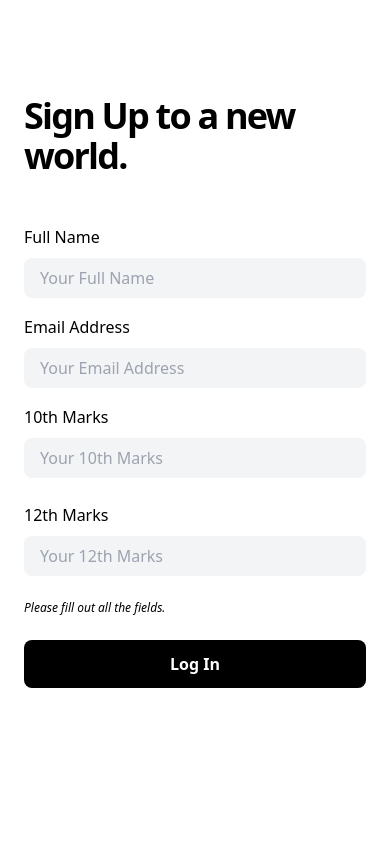
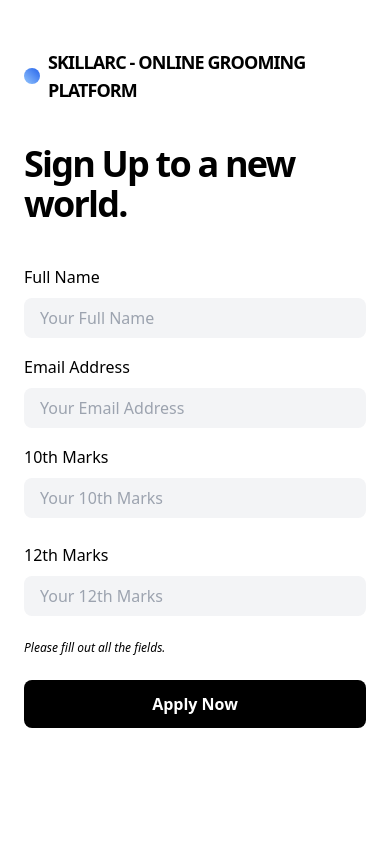
Before and after one commit to Cassablonka/Mailchimp, a Flask app: page / in a window 390 px wide. Run offline with Flask 2, Linux system fonts and the light colour scheme.

Commit message:
Bug fixes and enhancement.

```diff
--- a/main.py
+++ b/main.py
@@ -17,4 +17,4 @@ def hello():
 
 
 if __name__ == '__main__':
-    app.run()
+    app.run(debug=True)
--- a/templates/index.html
+++ b/templates/index.html
@@ -13,28 +13,33 @@
             </div>
             <div class="flex w-full h-screen mt-12 px-6 bg-white md:max-w-md lg:max-w-full md:mx-auto md:w-1/2 xl:w-1/3 lg:px-16 xl:px-12 items-left justify-left">
               <div class="w-full py-18 lg:py-6 lg:h-100">
-                <h1 class="my-12 text-4xl font-semibold tracking-tighter text-black-700 sm:text-5xl title-font">Sign Up to a new world.</h1>
+                  <a class="flex items-center w-full mb-4 font-medium text-blueGray-900 title-font md:mb-0">
+                  <div class="w-2 h-2 p-2 mr-2 rounded-full bg-gradient-to-tr from-blue-300 to-blue-600">
+                  </div>
+                  <h2 class="text-lg font-bold tracking-tighter text-black uppercase duration-500 ease-in-out transform ttransition hover:text-lightBlue-500 dark:text-blueGray-400"> SkillArc - Online grooming platform </h2>
+                </a>
+                <h1 class="my-10 text-4xl font-semibold tracking-tighter text-black-700 sm:text-5xl title-font">Sign Up to a new world.</h1>
                 <form class="mt-6" action="/" method="POST">
                         <div>
                           <label class="block text-base font-medium leading-relaxed text-blueGray-700">Full Name</label>
-                          <input type="text" name="fullname" id="" placeholder="Your Full Name " class="w-full px-4 py-2 mt-2 text-base transition duration-500 ease-in-out transform border-transparent rounded-lg bg-gray-100 focus:outline-none focus:shadow-outline focus:ring-2 ring-offset-current ring-offset-2 ext-black focus:border-blueGray-500">
+                          <input type="text" name="fullname" placeholder="Your Full Name " class="w-full px-4 py-2 mt-2 text-base transition duration-500 ease-in-out transform border-transparent rounded-lg bg-gray-100 focus:outline-none focus:shadow-outline focus:ring-2 ring-offset-current ring-offset-2 ext-black focus:border-blueGray-500" required>
                         </div>
                         <div class="mt-4">
                           <label class="block text-base font-medium leading-relaxed text-blueGray-700">Email Address</label>
-                          <input type="email" name="email" id="" placeholder="Your Email Address" class="w-full px-4 py-2 mt-2 text-base transition duration-500 ease-in-out transform border-transparent rounded-lg bg-gray-100 focus:outline-none focus:shadow-outline focus:ring-2 ring-offset-current ring-offset-2 ext-black focus:border-blueGray-500" autocomplete="" required="">
+                          <input type="email" name="email" placeholder="Your Email Address" class="w-full px-4 py-2 mt-2 text-base transition duration-500 ease-in-out transform border-transparent rounded-lg bg-gray-100 focus:outline-none focus:shadow-outline focus:ring-2 ring-offset-current ring-offset-2 ext-black focus:border-blueGray-500" autocomplete="" required>
                         </div>
                         <div class="flex flex-wrap mt-4 mb-6 -mx-3">
                           <div class="w-full px-3 mb-6 md:w-1/2 md:mb-0">
-                            <label class="text-base font-medium leading-relaxed text-blueGray-700" for="password" minlength="6">10th Marks</label>
-                            <input class="block w-full px-4 py-2 mt-2 text-base text-black transition duration-500 ease-in-out transform border-transparent rounded-lg bg-gray-100 focus:outline-none focus:shadow-outline focus:ring-2 ring-offset-current ring-offset-2 ext-black focus:border-blueGray-500" name="10th" type="text" placeholder="Your 10th Marks">
+                            <label class="text-base font-medium leading-relaxed text-blueGray-700" for="10th">10th Marks</label>
+                            <input class="block w-full px-4 py-2 mt-2 text-base text-black transition duration-500 ease-in-out transform border-transparent rounded-lg bg-gray-100 focus:outline-none focus:shadow-outline focus:ring-2 ring-offset-current ring-offset-2 ext-black focus:border-blueGray-500" name="10th" type="text" placeholder="Your 10th Marks" required>
                           </div>
                           <div class="w-full px-3 md:w-1/2">
-                            <label class="text-base font-medium leading-relaxed text-blueGray-700" for="confirm">12th Marks</label>
-                            <input class="block w-full px-4 py-2 mt-2 text-base text-black transition duration-500 ease-in-out transform border-transparent rounded-lg bg-gray-100 focus:outline-none focus:shadow-outline focus:ring-2 ring-offset-current ring-offset-2 ext-black focus:border-blueGray-500 " name="12th" type="text" placeholder="Your 12th Marks">
+                            <label class="text-base font-medium leading-relaxed text-blueGray-700" for="12th">12th Marks</label>
+                            <input class="block w-full px-4 py-2 mt-2 text-base text-black transition duration-500 ease-in-out transform border-transparent rounded-lg bg-gray-100 focus:outline-none focus:shadow-outline focus:ring-2 ring-offset-current ring-offset-2 ext-black focus:border-blueGray-500 " name="12th" type="text" placeholder="Your 12th Marks" required>
                           </div>
                         </div>
                         <p class="mt-1 text-xs italic text-black">Please fill out all the fields.</p>
-                        <button type="submit" class="block w-full px-4 py-3 mt-6 font-semibold text-white transition duration-500 ease-in-out transform rounded-lg bg-gradient-to-r from-black hover:from-black to-black focus:outline-none focus:shadow-outline focus:ring-2 ring-offset-current ring-offset-2 hover:to-black">Log In</button>
+                        <button type="submit" class="block w-full px-4 py-3 mt-6 font-semibold text-white transition duration-500 ease-in-out transform rounded-lg bg-gradient-to-r from-black hover:from-black to-black focus:outline-none focus:shadow-outline focus:ring-2 ring-offset-current ring-offset-2 hover:to-black">Apply Now</button>
                       </form>
               </div>
             </div>
```
